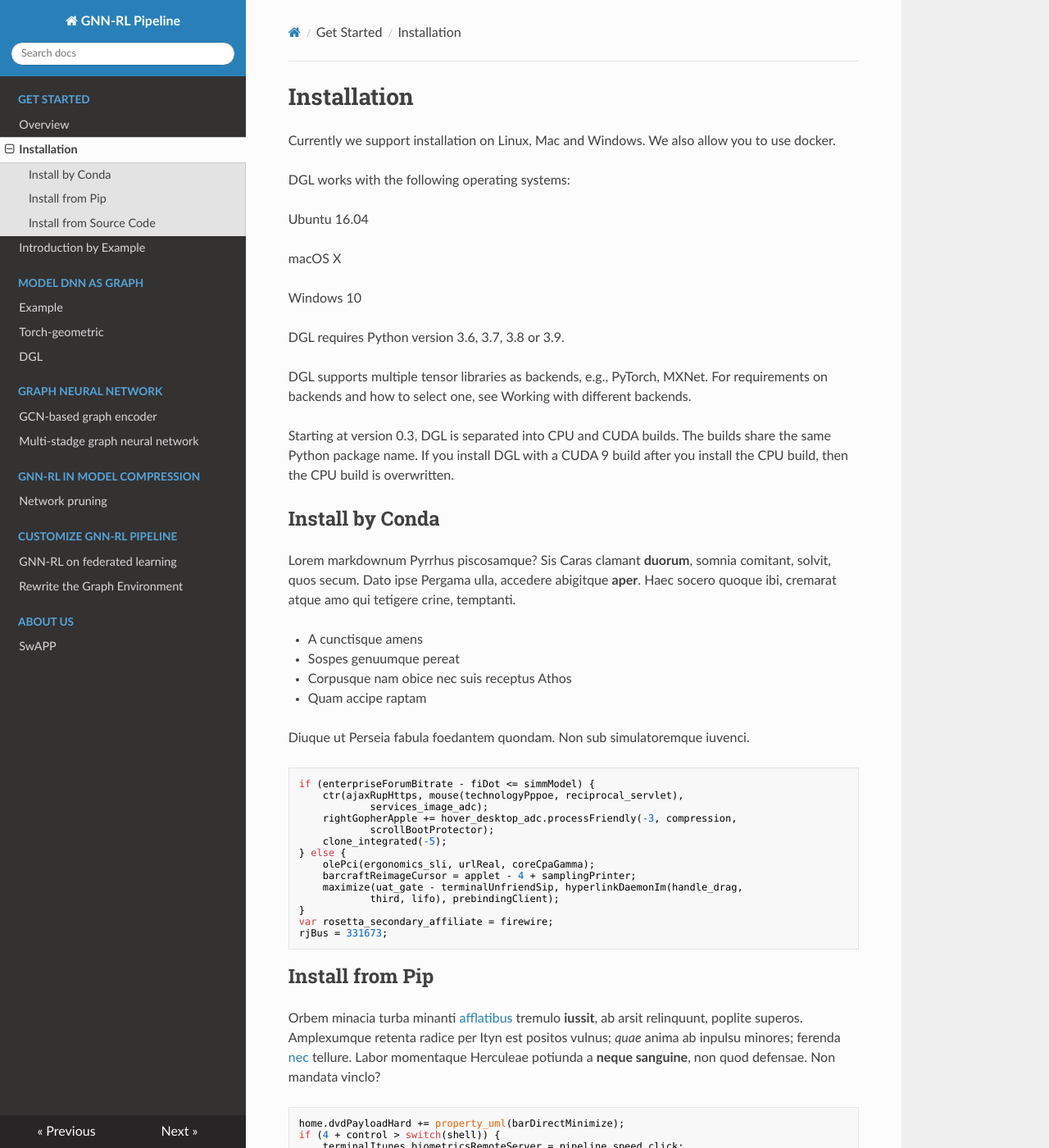
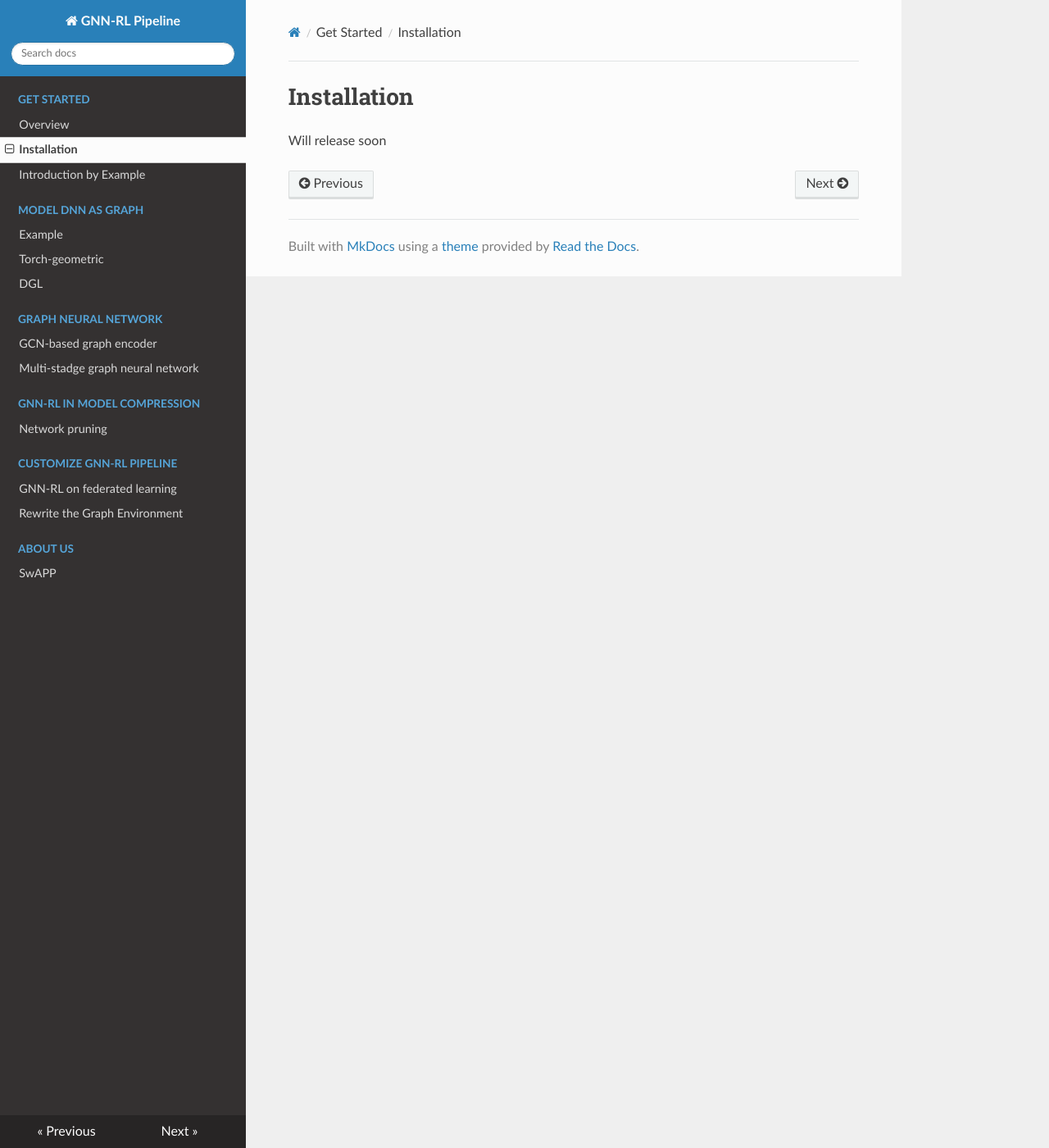
Before and after one commit to yusx-swapp/GNN-RL-Model-Compression, an MkDocs documentation site: the page built from docs/Installation.md, in a window 1280 px wide and 1400 px high. Shown: the whole window at 82% size. Built offline with MkDocs 1.6.1, drawn with Linux system fonts in a browser that asks for light colours; nearby versions of some CDN libraries; some of the changed text lies outside the part shown.

Commit message:
update docs

```diff
--- a/docs/Installation.md
+++ b/docs/Installation.md
@@ -1,5 +1,7 @@
 # Installation
 
+Will release soon
+<!--
 Currently we support installation on Linux, Mac and Windows. We also allow you to use docker.
 
 DGL works with the following operating systems:
@@ -71,4 +73,4 @@ tinxi, ab.
 Invitus uvis preces mihi? Quam etiam en utque; alit et pro induroque dare
 profecturas iuvenum sollertia reperta resedit et traiecit gaude. Et non nymphae
 **utero temerarius cernit** egimus omnipotens hos, terrae, captum sanguine per;
-hiatu.
+hiatu. -->
```
Also changed, not shown: docs/customize/fed.md (added, +1 -0 lines), docs/customize/rewrite.md (added).
